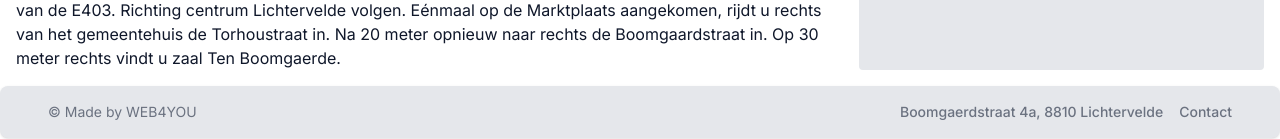
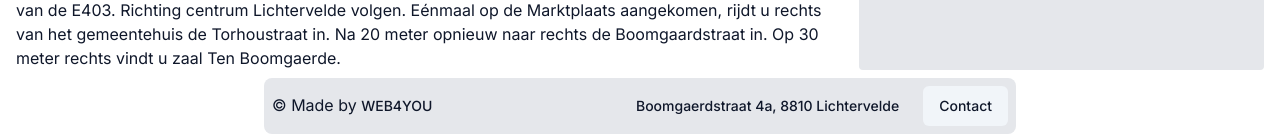
Before and after one commit to WEB4YOU-BE/P007-TenBoomgaerde, a Next.js app: page / in a window 1280 px wide. Shown: the part 930-1069 px from the top of the page. Built offline with nearby package versions, Linux system fonts and the light colour scheme; no server answers.

Commit message:
WWW-navigation and -footer cleanup + varia:
1. The navigation and footer on the main WWW pages have been cleaned up a little.
1. The test-page has been removed.
1. Random comment on the index-page has been removed.

Signed-off-by: Jens Penneman <jenspenneman26@gmail.com>

```diff
--- a/src/app/(www)/page.tsx
+++ b/src/app/(www)/page.tsx
@@ -16,7 +16,6 @@ export default async function Index() {
             <aside className={"lg:col-start-2 xl:col-start-3 flex flex-col gap-2"}>
                 <h2 className={"text-3xl font-bold lg:text-center"}>Beschikbaarheid</h2>
                 <div className={"bg-gray-200 flex-grow min-h-[calc((100svh-72px-1rem)/2)] rounded p-2"}>React Kalender</div>
-                {/* h-[calc(100svh-72px-1rem)] */}
             </aside>
             <section className={"lg:row-start-2 lg:col-span-1 xl:col-span-2 flex flex-col gap-2"}>
                 <h2 className={"text-3xl font-bold"}>Praktische info</h2>
--- a/src/app/(www)/test/page.tsx
+++ /dev/null
@@ -1,6 +0,0 @@
-import {FC} from "react";
-
-const page: FC = () => {
-    return <main>test</main>;
-};
-export default page;
--- a/src/components/ui/www/Footer.tsx
+++ b/src/components/ui/www/Footer.tsx
@@ -1,18 +1,21 @@
 import Link from "next/link";
+import {buttonVariants} from "@/components/ui/Button";
+import {cn} from "@/librairy/utils";
 
 const Footer = async () => {
-    return <footer className={"flex flex-col md:flex-row bg-gray-200 rounded-lg shadow m-4 container mx-auto"}>
-            <span className={"p-4 text-sm text-gray-500 text-center"}>&copy; Made by{" "}
-                <Link href={"https://web-4-you.be/"}>WEB4YOU</Link></span>
-        <div
-            className={"p-4 flex flex-row gap-4 text-sm font-medium text-gray-500 justify-between md:ml-auto"}>
-            <Link className={"hover:underline"}
-                  href={"https://www.google.com/maps/place/Zaal+Ten+Boomgaerde/@51.0280964,3.1406539,15z/data=!4m6!3m5!1s0x47c34bdf2550654d:0xa6fb68fa7774a37e!8m2!3d51.0280964!4d3.1406539!16s%2Fg%2F1t_hy456?entry=ttu"}
-                  target={"_blank"}>Boomgaerdstraat 4a, 8810 Lichtervelde</Link>
-            <Link className={"hover:underline"}
-                  href={"mailto:info@vzwtenboomgaerdelichtervelde.be"}>Contact</Link>
+    let creatorURL = "https://www.web-4-you.be/";
+    let mapsURL = "https://www.google.com/maps/place/Zaal+Ten+Boomgaerde/@51.0280964,3.1406539,15z/data=!4m6!3m5!1s0x47c34bdf2550654d:0xa6fb68fa7774a37e!8m2!3d51.0280964!4d3.1406539!16s%2Fg%2F1t_hy456?entry=ttu";
+    let contactURL = "mailto:info@vzwtenboomgaerdelichtervelde.be";
+
+    return <div className={"sm:sticky sm:top-0 sm:z-50 container max-w-screen-md mx-auto p-2"}>
+        <div className={"bg-gray-200 rounded-lg flex flex-row gap-2 p-2"}>
+            <span className={"flex-grow"}>&copy; Made by <Link className={cn(buttonVariants({variant: "ghost"}), "px-0")} href={creatorURL} target={"_blank"}>WEB4YOU</Link></span>
+            <nav className={"flex flex-row flex-grow-0 overflow-x-auto gap-2"}>
+                <Link className={buttonVariants({variant: "ghost"})} href={mapsURL} target={"_blank"}>Boomgaerdstraat 4a, 8810 Lichtervelde</Link>
+                <Link className={buttonVariants({variant: "secondary"})} href={contactURL} target={"_blank"}>Contact</Link>
+            </nav>
         </div>
-    </footer>
-}
+    </div>;
+};
 
 export default Footer;
--- a/src/components/ui/www/Navigation.tsx
+++ b/src/components/ui/www/Navigation.tsx
@@ -14,7 +14,7 @@ const Navigation = async () => {
             <div className={"flex flex-row gap-2"}>
                 <Image className={"aspect-square w-[40px] h-[40px] rounded-lg"} src={"/images/Logo Ten Boomgaerde.PNG"}
                        alt={"Logo"} width={77} height={77}/>
-                <nav className={"flex flex-row flex-grow overflow-x-auto invisible sm:visible gap-2"}>
+                <nav className={"flex flex-row flex-grow overflow-x-auto gap-2"}>
                     <Link className={buttonVariants({variant: "ghost"})} href={"/"}>Startpagina</Link>
                     <Link className={buttonVariants({variant: "ghost"})} href={"/reserveren"}>Reserveer</Link>
                     <Link className={buttonVariants({variant: "ghost"})} href={"/producten"}>Prijzen</Link>
@@ -22,11 +22,6 @@ const Navigation = async () => {
                 {!session && <SignInButton/>}
                 {session && <SignOutButton/>}
             </div>
-            <nav className={"flex flex-row flex-grow flex-wrap sm:hidden gap-2"}>
-                <Link className={buttonVariants({variant: "ghost"})} href={"/"}>Startpagina</Link>
-                <Link className={buttonVariants({variant: "ghost"})} href={"/reserveren"}>Reserveer</Link>
-                <Link className={buttonVariants({variant: "ghost"})} href={"/producten"}>Prijzen</Link>
-            </nav>
         </div>
     </div>;
 };
```
